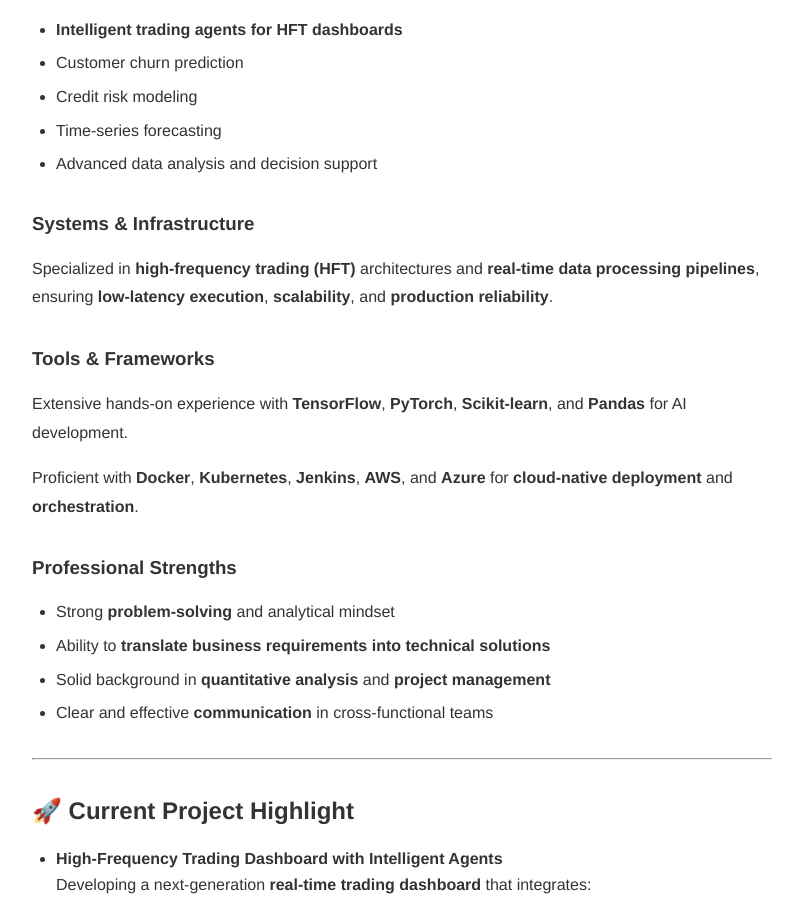
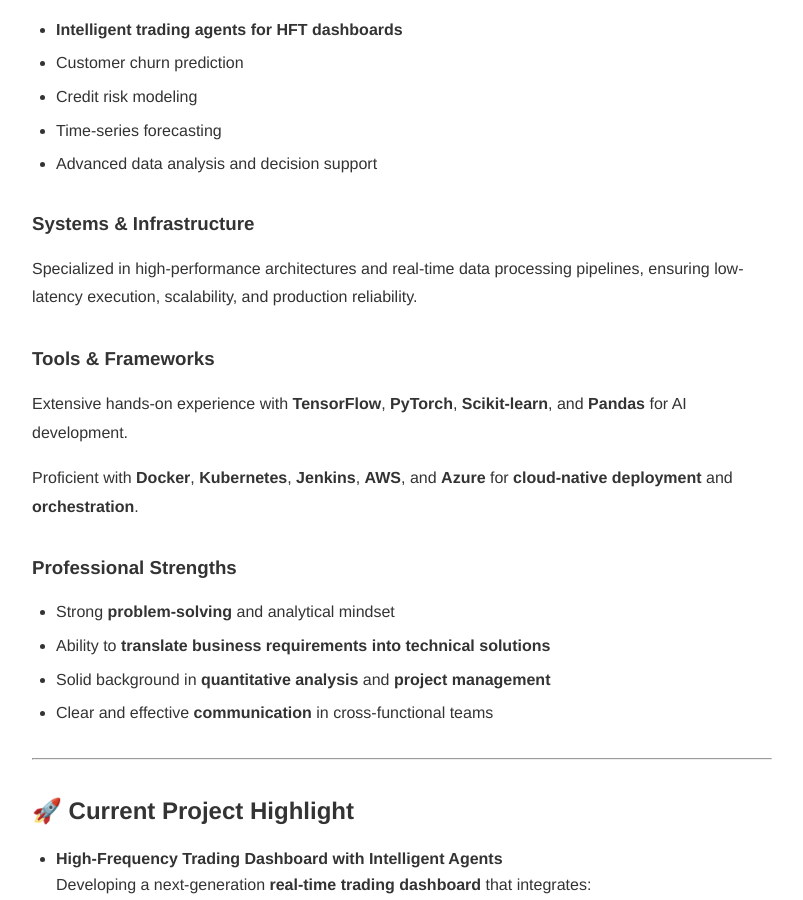
Before and after one commit to AstroMarius/marioleone.github.io, a Jekyll site: the page built from index.md, in a window 1280 px wide and 900 px high, scrolled down 945 px. Shown: the whole window, without its empty margins (328-1131 px from the left). Built offline with Jekyll 4.4.1, drawn with Linux system fonts in a browser that asks for light colours.

Commit message:
fix: rimuovere il grassetto non necessario nella sezione delle infrastrutture Rimosso il grassetto per migliorare la leggibilità e la coerenza del testo nella descrizione delle architetture ad alte prestazioni.

```diff
--- a/index.md
+++ b/index.md
@@ -42,7 +42,7 @@ Expertise in **Large Language Models (LLMs)**, **Deep Learning**, and **Financia
 
 ### Systems & Infrastructure
 
-Specialized in **high-frequency trading (HFT)** architectures and **real-time data processing pipelines**, ensuring **low-latency execution**, **scalability**, and **production reliability**.
+Specialized in high-performance architectures and real-time data processing pipelines, ensuring low-latency execution, scalability, and production reliability.
 
 ### Tools & Frameworks
 
```
